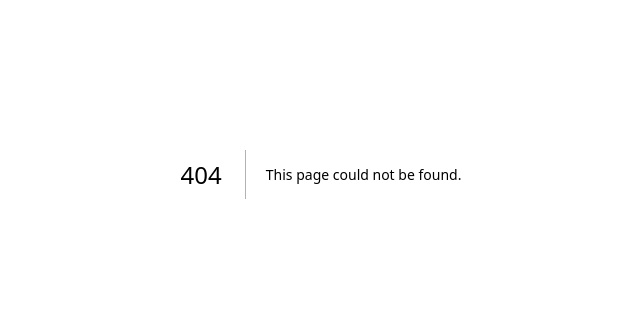
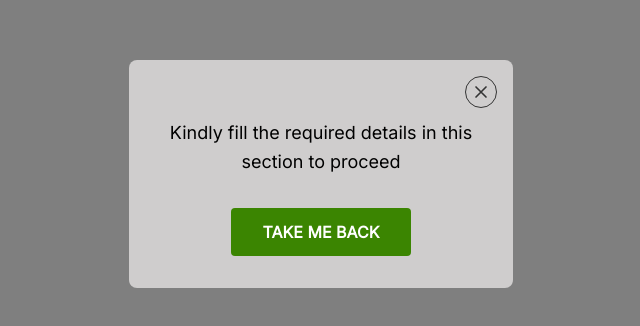
Before and after one commit to Tomivan/OSLGSC-Test, a Next.js app: page /detailsconfirmation in a window 1280 px wide. Before the commit this address had no page. Shown: the part 226-552 px from the top of the page, without its empty margins (319-959 px from the left). Built offline with nearby package versions, Linux system fonts and the light colour scheme.

Commit message:
feat: Add DetailsConfirmationModal, HaventVotedModal, and VoteConfirmationModal components with layout and functionality

```diff
--- /dev/null
+++ b/app/detailsconfirmation/page.tsx
@@ -0,0 +1,39 @@
+import React from "react";
+
+const DetailsConfirmationModal = () => {
+	return (
+		<main className="min-h-screen bg-black bg-opacity-50 flex items-center justify-center p-4">
+			<div className="bg-[#CFCDCD] rounded-lg p-8 max-w-sm w-full relative">
+				<button className="absolute top-4 right-4 w-8 h-8 border-[#343434] border-[0.6px] hover:bg-gray-500 rounded-full flex items-center justify-center transition-colors duration-200">
+					<svg
+						className="w-5 h-5 text-[#343434]"
+						fill="none"
+						stroke="currentColor"
+						viewBox="0 0 24 24"
+					>
+						<path
+							strokeLinecap="round"
+							strokeLinejoin="round"
+							strokeWidth={2}
+							d="M6 18L18 6M6 6l12 12"
+						/>
+					</svg>
+				</button>
+				<div className="text-center pt-4">
+					<h2 className="text-black text-lg font-medium mb-8 mt-[10px] leading-relaxed">
+						Kindly fill the required details in this section to
+						proceed
+					</h2>
+
+					<div className="flex justify-center">
+						<button className="bg-[#3B8501] uppercase hover:bg-[#2d6801] text-white font-bold py-3 px-8 rounded transition-colors duration-200 min-w-[80px]">
+							Take me back
+						</button>
+					</div>
+				</div>
+			</div>
+		</main>
+	);
+};
+
+export default DetailsConfirmationModal;
--- /dev/null
+++ b/app/haventvoted/page.tsx
@@ -0,0 +1,39 @@
+import React from "react";
+
+const HaventVotedModal = () => {
+	return (
+		<main className="min-h-screen bg-black bg-opacity-50 flex items-center justify-center p-4">
+			<div className="bg-[#CFCDCD] rounded-lg p-8 max-w-sm w-full relative">
+				<button className="absolute top-4 right-4 w-8 h-8 border-[#343434] border-[0.6px] hover:bg-gray-500 rounded-full flex items-center justify-center transition-colors duration-200">
+					<svg
+						className="w-5 h-5 text-[#343434]"
+						fill="none"
+						stroke="currentColor"
+						viewBox="0 0 24 24"
+					>
+						<path
+							strokeLinecap="round"
+							strokeLinejoin="round"
+							strokeWidth={2}
+							d="M6 18L18 6M6 6l12 12"
+						/>
+					</svg>
+				</button>
+				<div className="text-center pt-4">
+					<h2 className="text-black text-lg font-medium mb-8 mt-[10px] leading-relaxed">
+						You haven&apos;t voted for anyone. Kindly vote for your
+						nominee(s) to proceed
+					</h2>
+
+					<div className="flex justify-center">
+						<button className="bg-[#3B8501] uppercase hover:bg-[#2d6801] text-white font-bold py-3 px-8 rounded transition-colors duration-200 min-w-[80px]">
+							Take me back
+						</button>
+					</div>
+				</div>
+			</div>
+		</main>
+	);
+};
+
+export default HaventVotedModal;
--- /dev/null
+++ b/app/voteconfirmation/page.tsx
@@ -0,0 +1,43 @@
+import React from "react";
+
+const VoteConfirmationModal = () => {
+	return (
+		<main className="min-h-screen bg-black bg-opacity-50 flex items-center justify-center p-4">
+			<div className="bg-[#CFCDCD] rounded-lg p-8 max-w-sm w-full relative">
+				<button className="absolute top-4 right-4 w-8 h-8 border-[#343434] border-[0.6px] hover:bg-gray-500 rounded-full flex items-center justify-center transition-colors duration-200">
+					<svg
+						className="w-5 h-5 text-[#343434]"
+						fill="none"
+						stroke="currentColor"
+						viewBox="0 0 24 24"
+					>
+						<path
+							strokeLinecap="round"
+							strokeLinejoin="round"
+							strokeWidth={2}
+							d="M6 18L18 6M6 6l12 12"
+						/>
+					</svg>
+				</button>
+				<div className="text-center pt-4">
+					<h2 className="text-black text-lg font-medium mb-8 mt-[10px] leading-relaxed">
+						Are you sure you&apos;ve voted
+						<br />
+						for all your nominees?
+					</h2>
+
+					<div className="flex gap-4 justify-center">
+						<button className="bg-[#3B8501] hover:bg-[#2d6801] text-white font-bold py-3 px-8 rounded transition-colors duration-200 min-w-[80px]">
+							YES
+						</button>
+						<button className="bg-[#DC2626] hover:bg-[#B91C1C] text-white font-bold py-3 px-8 rounded transition-colors duration-200 min-w-[80px]">
+							NO
+						</button>
+					</div>
+				</div>
+			</div>
+		</main>
+	);
+};
+
+export default VoteConfirmationModal;
```
